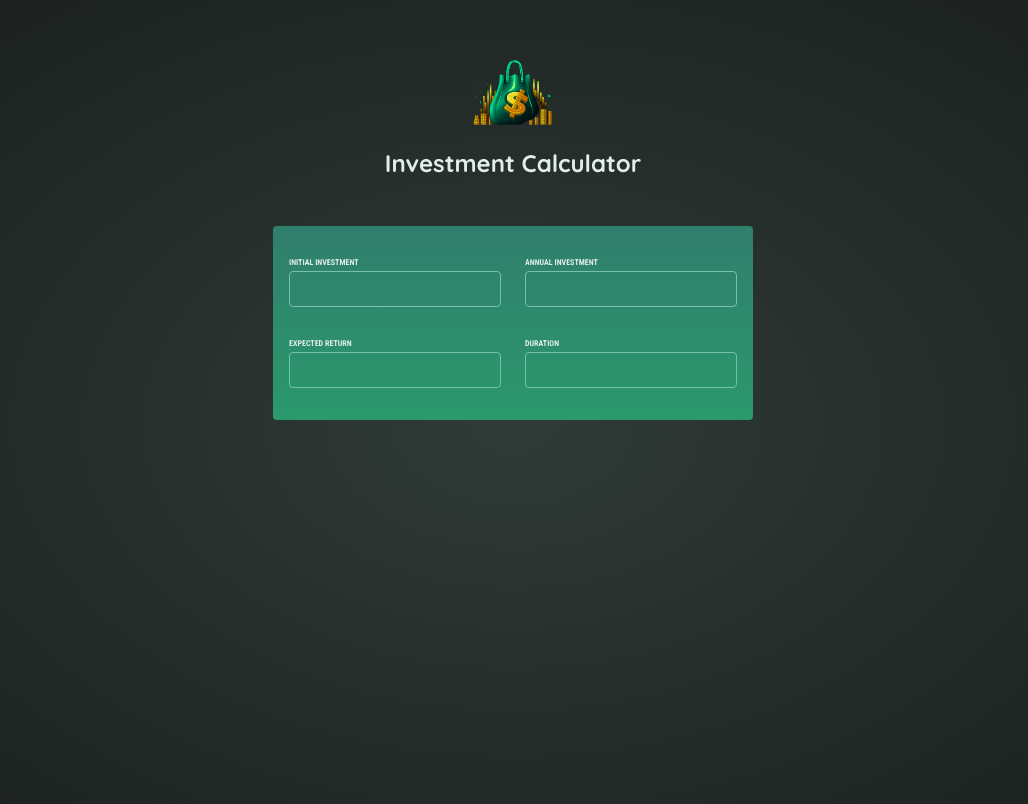
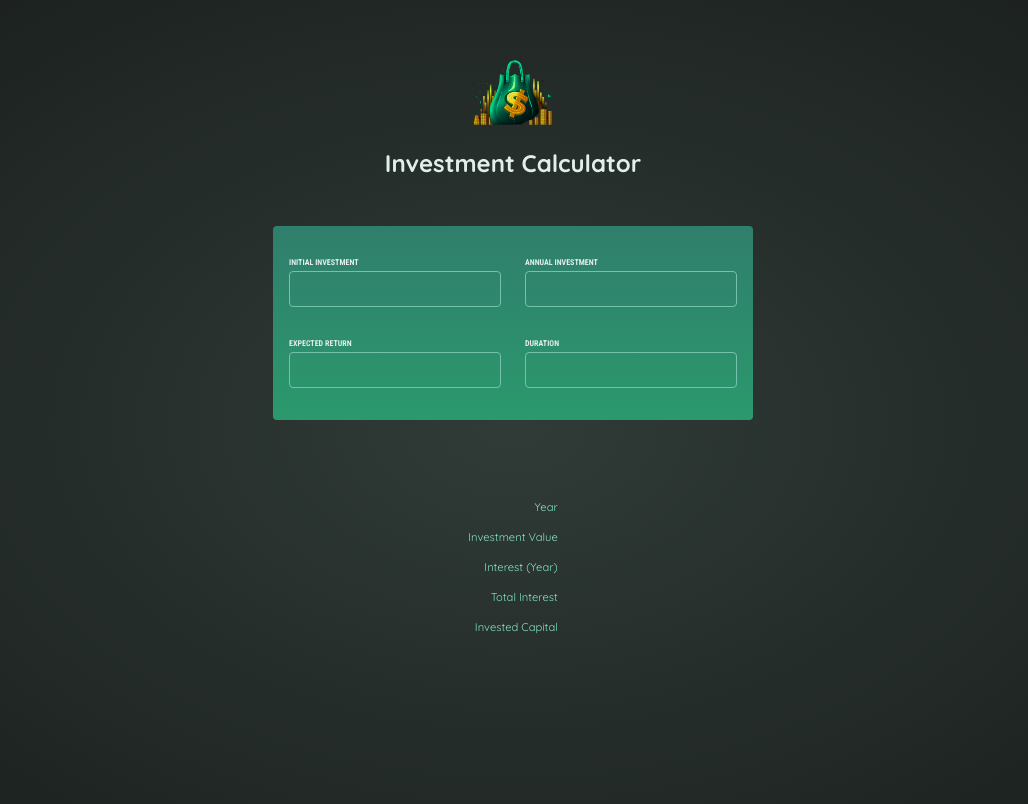
Before and after one commit to Makomanix/fin-calc, a React (Vite) app: page / in a window 1280 px wide. Shown: the top 804 px of the page, without its empty margins (127-1155 px from the left). Built offline with nearby package versions, Linux system fonts and the light colour scheme.

Commit message:
slight change to table structure

```diff
--- a/src/App.jsx
+++ b/src/App.jsx
@@ -1,6 +1,7 @@
 import React, { useState } from 'react'
 import Header from './components/Header'
 import UserInput from './components/UserInput';
+import ResultsTable from './components/ResultsTable';
 
 const INITIAL_VALUES = {
   initialInvestment: '',
@@ -33,6 +34,7 @@ function App() {
     <div>
       <Header />
       <UserInput inputs={inputs} handleChange={handleInputChange}/>
+      <ResultsTable />
     </div>
   )
 }
--- a/src/components/ResultsTable.jsx
+++ b/src/components/ResultsTable.jsx
@@ -1,25 +1,28 @@
 export default function ResultsTable({data}) {
 
 //will need some way to loop over data to create table data maybe map maybe for loop
-    const tableResults = data.map(item => {
-        <tr key={item.year}>
-            <td>item[year]</td>
-            <td>item[initialInvestment]</td>
-            <td></td>
-            <td></td>
-            <td></td>
-        </tr>
-    })
+    // const tableResults = data.map(item => {
+    //     <tr key={item.year}>
+    //         <td>item[year]</td>
+    //         <td>item[initialInvestment]</td>
+    //         <td></td>
+    //         <td></td>
+    //         <td></td>
+    //     </tr>
+    // })
 
     return (
-        <table>
+        <table id="result">
             <tr>
-                <th>Year</th>
-                <th>Investment Value</th>
-                <th>Interest (Year)</th>
-                <th>Total Interest</th>
-                <th>Invested Capital</th>
+                <thead>Year</thead>
+                <thead>Investment Value</thead>
+                <thead>Interest (Year)</thead>
+                <thead>Total Interest</thead>
+                <thead>Invested Capital</thead>
             </tr>
+            <tbody>
+
+            </tbody>
         </table>
     )
 }
```
